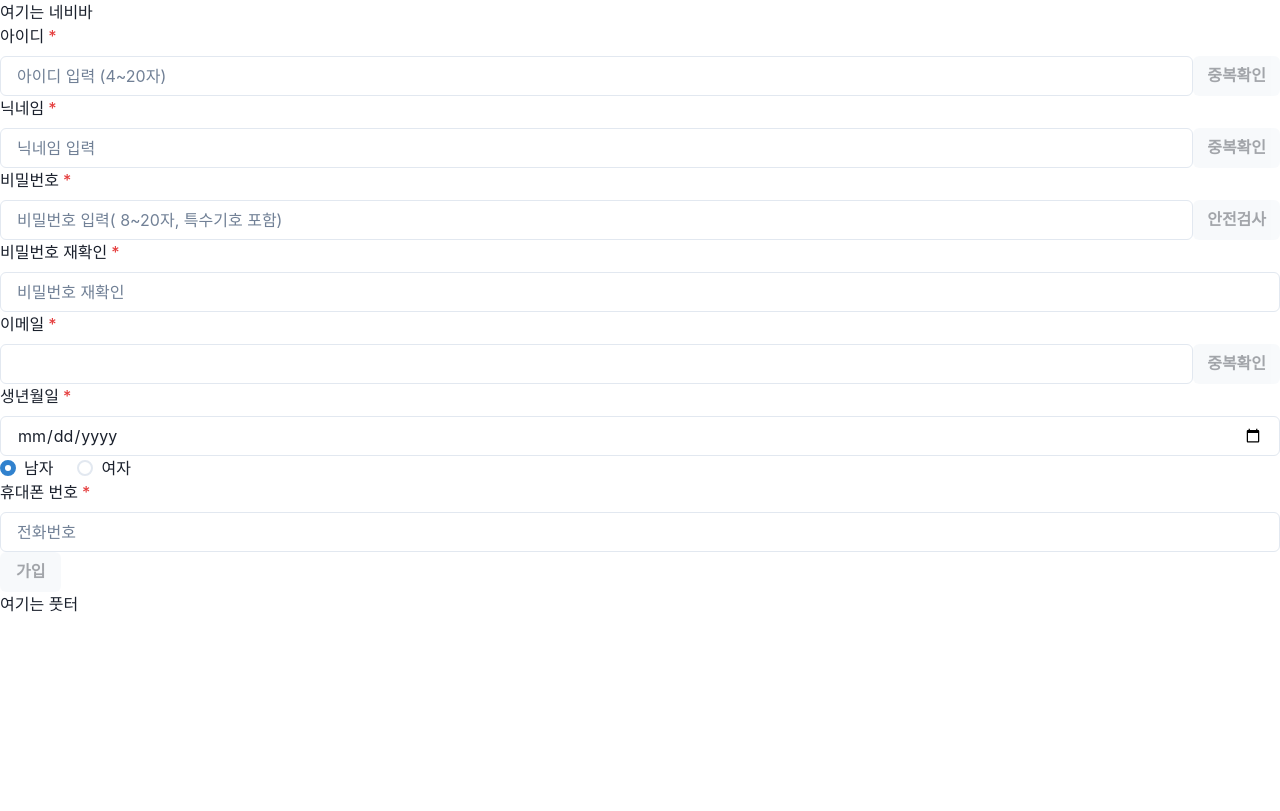
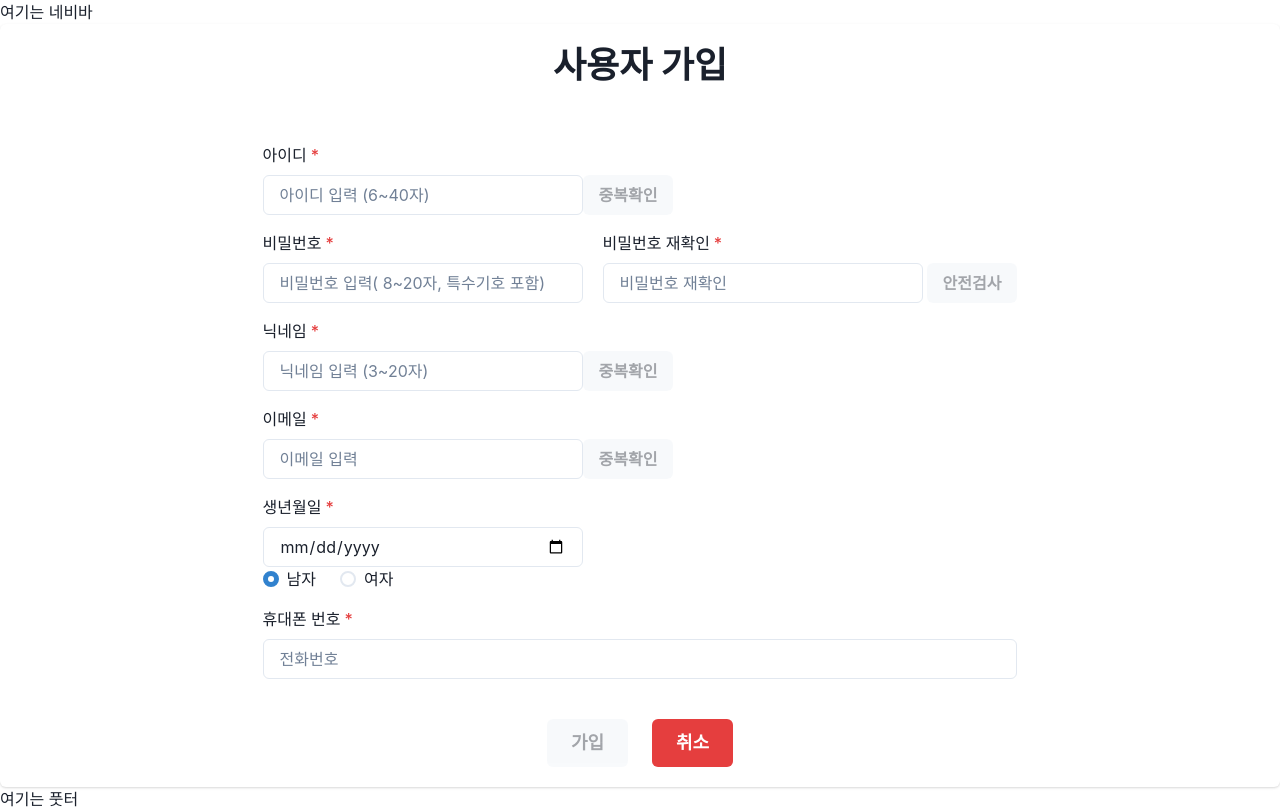
Before and after one commit to zxcvcx123/TodayYouTubeProjectFE, a React (Create React App) app: page /member/signup in a window 1280 px wide. Built offline with nearby package versions, Linux system fonts and the light colour scheme.

Commit message:
유효성 검증 가다듬기

```diff
--- a/src/member/MemberSignup.js
+++ b/src/member/MemberSignup.js
@@ -2,10 +2,15 @@ import React, { useState } from "react";
 import {
   Box,
   Button,
+  Card,
+  CardBody,
+  CardFooter,
+  CardHeader,
   Flex,
   FormControl,
   FormErrorMessage,
   FormLabel,
+  Heading,
   HStack,
   Input,
   Radio,
@@ -153,8 +158,16 @@ function MemberSignup(props) {
   return (
     <>
       <Box>
+        <Card w={"100%"} align={"center"}>
+          <CardHeader>
+            <Heading>사용자 가입</Heading>
+          </CardHeader>
+          <CardBody>
             {/* 아이디 폼  ---------------------------------------------------------------------------------- */}
+            <Flex gap={6}>
+              <Box>
                 <FormControl
+                  mt={4}
                   isRequired
                   isInvalid={
                     member_id.length === 0
@@ -167,16 +180,17 @@ function MemberSignup(props) {
                   <FormLabel>아이디</FormLabel>
                   <Flex>
                     <Input
-              placeholder="아이디 입력 (4~20자)"
+                      w={"xs"}
+                      placeholder="아이디 입력 (6~40자)"
                       value={member_id}
-              maxLength={"20"}
+                      maxLength={"40"}
                       onChange={(e) => {
                         if (!e.target.value.includes(" ")) {
                           setCheckIdResult(false);
                           setIdDisable(true);
                           setMember_id(e.target.value);
-                  setIdMessage("4" + defaultLength);
-                  if (e.target.value.length > 3) {
+                          setIdMessage("6" + defaultLength);
+                          if (e.target.value.length > 5) {
                             setIdMessage(defaultMessage);
                           }
                           if (englishAndNumberOnly(member_id)) {
@@ -187,7 +201,7 @@ function MemberSignup(props) {
                     />
                     <Button
                       isDisabled={
-                member_id.length < 4 ||
+                        member_id.length < 6 ||
                         englishAndNumberOnly(member_id) ||
                         !idDisable
                       }
@@ -200,49 +214,20 @@ function MemberSignup(props) {
                   </Flex>
                   <FormErrorMessage>{idMessage}</FormErrorMessage>
                 </FormControl>
-        {/* 닉네임 폼 ---------------------------------------------------------------------------------- */}
+              </Box>
+            </Flex>
+            {/* 비밀번호 폼 ---------------------------------------------------------------------------------- */}
+            <Flex gap={5}>
               <FormControl
-          isRequired
-          isInvalid={nickname.length === 0 ? false : !checkNicknameResult}
-        >
-          <FormLabel>닉네임</FormLabel>
-          <Flex>
-            <Input
-              placeholder="닉네임 입력"
-              value={nickname}
-              onChange={(e) => {
-                if (!e.target.value.includes(" ")) {
-                  setNickNameDisable(true);
-                  setNicknameMessage(true);
-                  setCheckNicknameResult(false);
-                  setNicknameMessage("2" + defaultLength);
-                  setNickname(e.target.value);
-                  if (e.target.value.length > 3) {
-                    setNicknameMessage(defaultMessage);
-                  }
-                }
-              }}
-            />
-            <Button
-              isDisabled={nickname.length < 1 || !nickNameDisable}
-              onClick={() => {
-                handleDuplicated("nickname", nickname);
-              }}
-            >
-              중복확인
-            </Button>
-          </Flex>
-          <FormErrorMessage>{nicknameMessage}</FormErrorMessage>
-        </FormControl>
-        {/* 비밀번호 폼 ---------------------------------------------------------------------------------- */}
-        <FormControl
+                mt={4}
                 isRequired
                 isInvalid={password.length === 0 ? false : !passwordTypeResult}
               >
                 <FormLabel>비밀번호</FormLabel>
-          <Flex>
                 <Input
+                  w={"xs"}
                   type="password"
+                  maxLength={"20"}
                   placeholder="비밀번호 입력( 8~20자, 특수기호 포함)"
                   value={password}
                   onChange={(e) => {
@@ -256,8 +241,47 @@ function MemberSignup(props) {
                     }
                   }}
                 />
+
+                <FormErrorMessage>{passwordMessage}</FormErrorMessage>
+              </FormControl>
+              {/* 비밀번호 재확인 ---------------------------------------------------------------------------------- */}
+              <FormControl
+                mt={4}
+                isRequired
+                isInvalid={
+                  password_check.length === 0
+                    ? false
+                    : password === password_check
+                      ? !passwordTypeResult
+                      : true
+                }
+              >
+                <FormLabel>비밀번호 재확인</FormLabel>
+                <Flex gap={1}>
+                  <Input
+                    w={"xs"}
+                    type="password"
+                    maxLength={"20"}
+                    placeholder="비밀번호 재확인"
+                    value={password_check}
+                    onChange={(e) => {
+                      if (!e.target.value.includes(" ")) {
+                        setPasswordTypeResult(false);
+                        setPassword_check(e.target.value);
+                        if (password === e.target.value) {
+                          setPasswordCheckMessage("안전검사가 필요합니다");
+                        } else {
+                          setPasswordCheckMessage(
+                            "비밀번호가 일치하지 않습니다",
+                          );
+                        }
+                      }
+                    }}
+                  />
                   <Button
-              isDisabled={password.length < 7 || password !== password_check}
+                    isDisabled={
+                      password.length < 7 || password !== password_check
+                    }
                     onClick={() => {
                       if (validatePassword(password)) {
                         setPasswordTypeResult(true);
@@ -268,7 +292,7 @@ function MemberSignup(props) {
                       } else {
                         setPasswordTypeResult(false);
                         setPasswordMessage(
-                    "형식이 올바르지 않습니다. 영문자(대문자 또는 소문자)와 숫자, 특수기호를 모두 포함해주세요",
+                          "형식이 올바르지 않습니다. 영문자(대,소문자)와 숫자, 특수기호를 모두 포함해주세요",
                         );
                         setPasswordCheckMessage("");
                       }
@@ -277,45 +301,61 @@ function MemberSignup(props) {
                     안전검사
                   </Button>
                 </Flex>
-          <FormErrorMessage>{passwordMessage}</FormErrorMessage>
+                <FormErrorMessage size={"sm"}>
+                  {passwordCheckMessage}
+                </FormErrorMessage>
               </FormControl>
-        {/* 비밀번호 재확인 ---------------------------------------------------------------------------------- */}
+            </Flex>
+            {/* 닉네임 폼 ---------------------------------------------------------------------------------- */}
             <FormControl
+              mt={4}
               isRequired
-          isInvalid={
-            password_check.length === 0
-              ? false
-              : password === password_check
-                ? !passwordTypeResult
-                : true
-          }
+              isInvalid={nickname.length === 0 ? false : !checkNicknameResult}
             >
-          <FormLabel>비밀번호 재확인</FormLabel>
+              <FormLabel>닉네임</FormLabel>
+              <Flex>
                 <Input
-            type="password"
-            placeholder="비밀번호 재확인"
-            value={password_check}
+                  w={"xs"}
+                  placeholder="닉네임 입력 (3~20자)"
+                  maxLength={"20"}
+                  value={nickname}
                   onChange={(e) => {
                     if (!e.target.value.includes(" ")) {
-                setPasswordTypeResult(false);
-                setPassword_check(e.target.value);
-                if (password === e.target.value) {
-                  setPasswordCheckMessage("안전검사가 필요합니다");
+                      setNickNameDisable(true);
+                      setNicknameMessage(true);
+                      setCheckNicknameResult(false);
+                      setNicknameMessage("3" + defaultLength);
+                      setNickname(e.target.value);
+                      if (e.target.value.length > 2) {
+                        setNicknameMessage(defaultMessage);
                       }
                     }
                   }}
                 />
-          <FormErrorMessage>{passwordCheckMessage}</FormErrorMessage>
+                <Button
+                  isDisabled={nickname.length < 2 || !nickNameDisable}
+                  onClick={() => {
+                    handleDuplicated("nickname", nickname);
+                  }}
+                >
+                  중복확인
+                </Button>
+              </Flex>
+              <FormErrorMessage>{nicknameMessage}</FormErrorMessage>
             </FormControl>
             {/* 이메일 폼 -----------------------------------------------------------------------------------*/}
             <FormControl
+              mt={4}
               isRequired
               isInvalid={email.length === 0 ? false : !checkEmailResult}
             >
               <FormLabel>이메일</FormLabel>
               <Flex>
                 <Input
+                  w={"xs"}
                   type="email"
+                  maxLength={"30"}
+                  placeholder="이메일 입력"
                   onChange={(e) => {
                     if (!e.target.value.includes(" ")) {
                       setCheckEmailResult(false);
@@ -329,7 +369,7 @@ function MemberSignup(props) {
                         } else {
                           setEmailMessage("이메일 형식이 맞지 않습니다");
                         }
-                  }, 1000); // 500ms 후에 유효성 검사
+                      }, 500); // 500ms 후에 유효성 검사
                       setTimer(newTimer);
                     }
                   }}
@@ -349,9 +389,10 @@ function MemberSignup(props) {
               <FormErrorMessage>{emailMessage}</FormErrorMessage>
             </FormControl>
             {/* 생년월일 ---------------------------------------------------------------------------------- */}
-        <FormControl isRequired>
+            <FormControl mt={4} isRequired>
               <FormLabel>생년월일</FormLabel>
               <Input
+                w={"xs"}
                 type="date"
                 onChange={(e) => {
                   console.log(e.target.value);
@@ -368,14 +409,13 @@ function MemberSignup(props) {
               </RadioGroup>
             </FormControl>
             {/* 전화번호 ---------------------------------------------------------------------------------- */}
-        <FormControl isRequired>
+            <FormControl mt={4} isRequired>
               <FormLabel>휴대폰 번호</FormLabel>
               <Input
                 type="tel"
                 placeholder="전화번호"
                 maxLength={"15"}
                 onChange={(e) => {
-              handle;
                   setPhone_number(
                     (e.target.value = e.target.value
                       .replace(/[^0-9]/g, "")
@@ -387,9 +427,26 @@ function MemberSignup(props) {
                 }}
               />
             </FormControl>
-        <Button isDisabled={!submitAvailable} onClick={handleSignupForm}>
+          </CardBody>
+          <CardFooter gap={6}>
+            <Button
+              size={"lg"}
+              isDisabled={!submitAvailable}
+              onClick={handleSignupForm}
+            >
               가입
             </Button>
+            <Button
+              colorScheme="red"
+              size={"lg"}
+              onClick={() => {
+                navigate("/");
+              }}
+            >
+              취소
+            </Button>
+          </CardFooter>
+        </Card>
       </Box>
     </>
   );
--- a/src/member/memberUtil/memberSignUpMethods.js
+++ b/src/member/memberUtil/memberSignUpMethods.js
@@ -1,6 +1,6 @@
-/* 검증 관련 메세지 */
 import axios from "axios";
 
+/* 검증 관련 메세지 */
 const defaultMessage = "중복확인이 필요합니다";
 const defaultPatterns = "영어 소문자와 숫자만 입력 가능합니다";
 const defaultLength = "글자 이상 입력 가능합니다";
```
Lines whose indentation alone changed are shown as unchanged.
